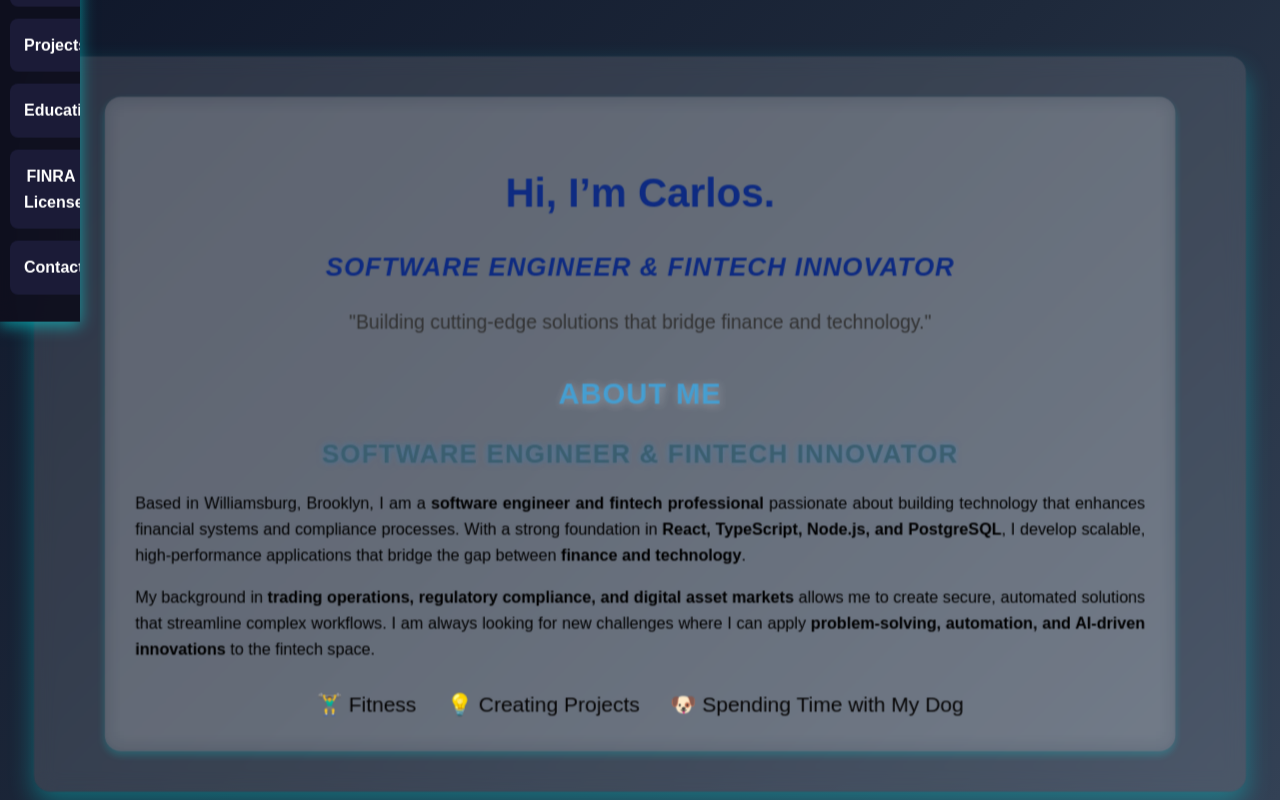
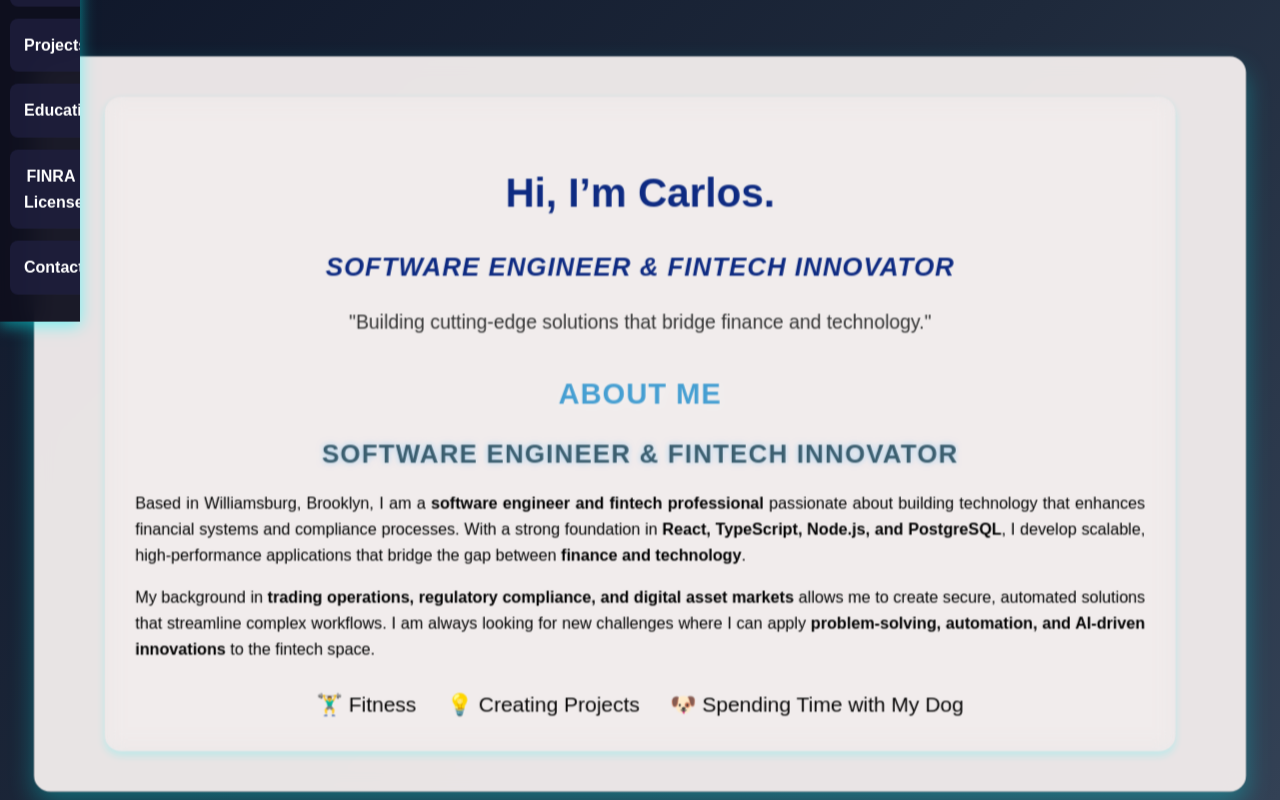
Before and after one commit to Carlosbnyc/my-portfolio, a React (Vite) app: page / in a window 1280 px wide. In both pictures the pointer is over the element 640 px from the left and 424 px from the top of the page. Shown: the top 800 px of the page. Built offline with nearby package versions, Linux system fonts and the light colour scheme.

Commit message:
fixed section:hover

```diff
--- a/src/components/Home.css
+++ b/src/components/Home.css
@@ -45,7 +45,7 @@ section {
 
 /* 🔹 Hover Effect */
 section:hover {
-  background: rgba(255, 255, 255, 0.12);
+  background: rgba(239, 234, 234, 0.974);
   box-shadow: 0 12px 25px rgba(0, 255, 255, 0.3);
   transform: scale(1.01);
 }
--- a/vite.config.ts
+++ b/vite.config.ts
@@ -9,6 +9,6 @@ export default defineConfig({
   ],
   build: {
     outDir:"build",
-    minify: false,  // Ensure this matches firebase.json
+    minify: false,
   }
 })
```
Also changed, not shown: 5 other files (tests, documents, lock files or other folders).
